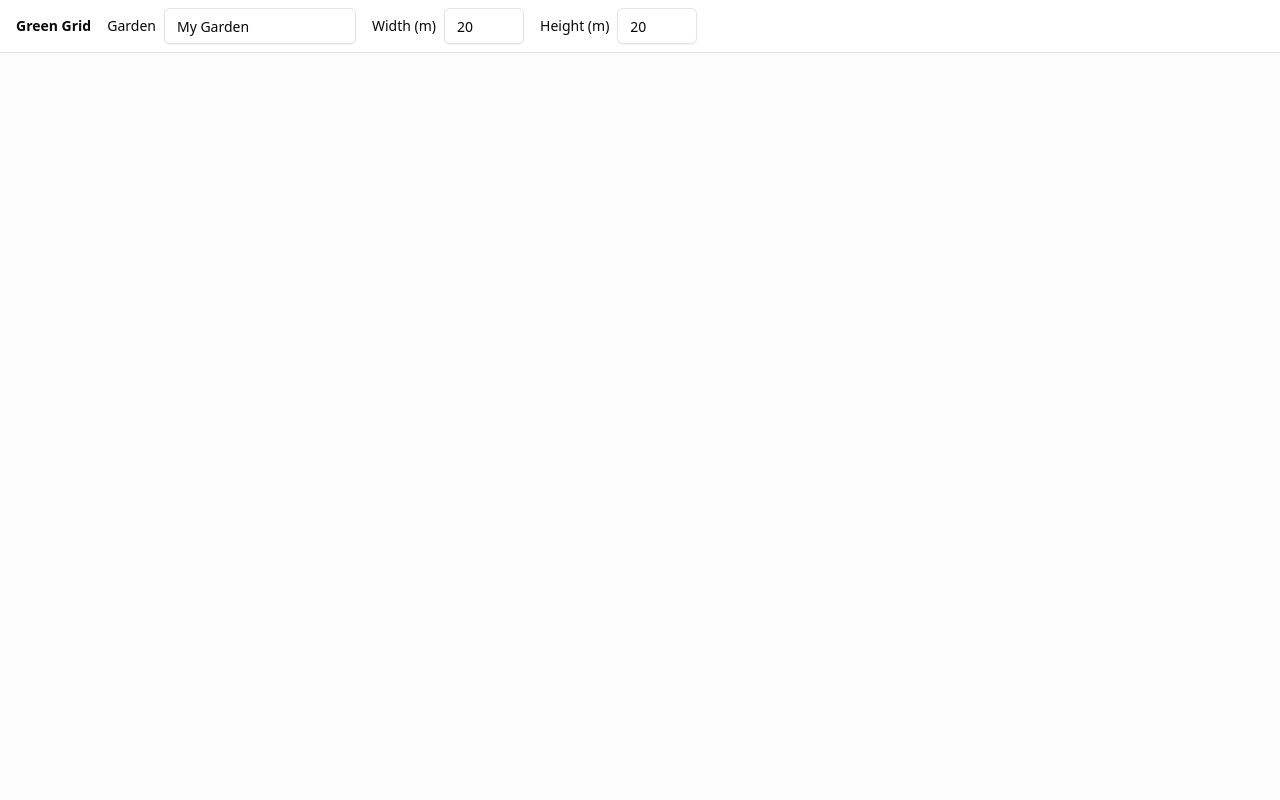
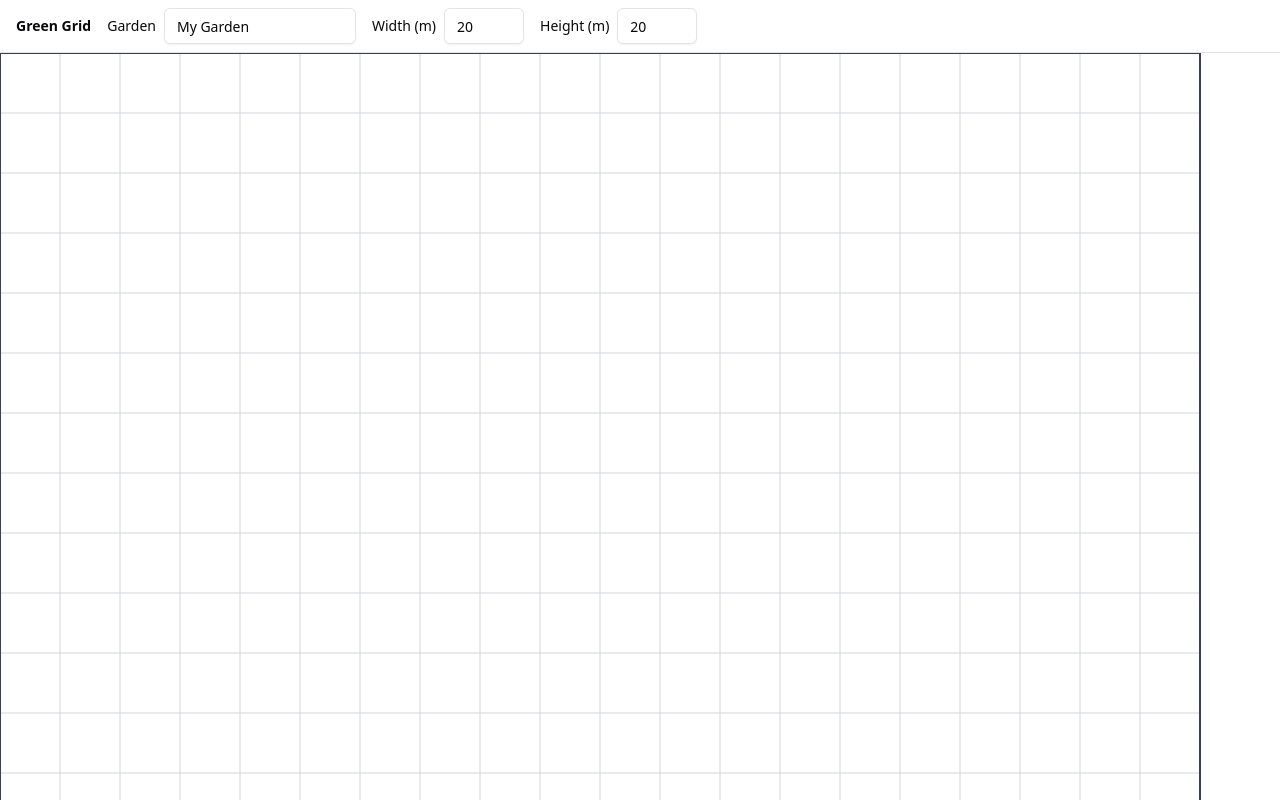
Before and after one commit to jakobos/green-grid, a React (Vite) app: page / in a window 1280 px wide. Built offline with nearby package versions, Linux system fonts and the light colour scheme.

Commit message:
feat(canvas-scaffold): grid canvas with pan and zoom (p2)

```diff
--- a/src/App.tsx
+++ b/src/App.tsx
@@ -1,10 +1,13 @@
 import { Header } from './components/Header'
+import { Canvas } from './components/Canvas'
 
 export function App(): JSX.Element {
   return (
     <div className="flex h-screen flex-col">
       <Header />
-      <main className="flex-1 bg-muted/30" />
+      <main className="flex flex-1 overflow-hidden">
+        <Canvas />
+      </main>
     </div>
   )
 }
--- /dev/null
+++ b/src/components/Canvas.tsx
@@ -0,0 +1,90 @@
+import { useCallback, useEffect, useRef, useState } from 'react'
+import { Stage, Layer } from 'react-konva'
+import type Konva from 'konva'
+import { useGardenStore } from '@/store/garden'
+import { Grid } from './Grid'
+
+const ZOOM_SENSITIVITY = 0.001
+const MIN_SCALE = 0.1
+const MAX_SCALE = 5.0
+
+export function Canvas(): JSX.Element {
+  const containerRef = useRef<HTMLDivElement>(null)
+  const [size, setSize] = useState({ width: 0, height: 0 })
+  const { viewport, setViewport, garden } = useGardenStore()
+
+  useEffect(() => {
+    const container = containerRef.current
+    if (!container) return
+
+    const observer = new ResizeObserver((entries) => {
+      const entry = entries[0]
+      if (entry) {
+        setSize({
+          width: entry.contentRect.width,
+          height: entry.contentRect.height,
+        })
+      }
+    })
+    observer.observe(container)
+    return () => observer.disconnect()
+  }, [])
+
+  const handleWheel = useCallback(
+    (e: Konva.KonvaEventObject<WheelEvent>) => {
+      e.evt.preventDefault()
+      const stage = e.target.getStage()
+      if (!stage) return
+
+      const pointer = stage.getPointerPosition()
+      if (!pointer) return
+
+      const delta = -e.evt.deltaY * ZOOM_SENSITIVITY
+      const newScale = Math.max(MIN_SCALE, Math.min(MAX_SCALE, viewport.scale + delta))
+      const scaleFactor = newScale / viewport.scale
+
+      setViewport({
+        x: pointer.x - (pointer.x - viewport.x) * scaleFactor,
+        y: pointer.y - (pointer.y - viewport.y) * scaleFactor,
+        scale: newScale,
+      })
+    },
+    [viewport, setViewport]
+  )
+
+  const handleDragEnd = useCallback(
+    (e: Konva.KonvaEventObject<DragEvent>) => {
+      setViewport({
+        x: e.target.x(),
+        y: e.target.y(),
+        scale: viewport.scale,
+      })
+    },
+    [viewport.scale, setViewport]
+  )
+
+  return (
+    <div ref={containerRef} className="flex-1 overflow-hidden">
+      {size.width > 0 && size.height > 0 && (
+        <Stage
+          width={size.width}
+          height={size.height}
+          x={viewport.x}
+          y={viewport.y}
+          scaleX={viewport.scale}
+          scaleY={viewport.scale}
+          draggable
+          onWheel={handleWheel}
+          onDragEnd={handleDragEnd}
+        >
+          <Layer>
+            <Grid
+              widthMeters={garden.widthMeters}
+              heightMeters={garden.heightMeters}
+            />
+          </Layer>
+        </Stage>
+      )}
+    </div>
+  )
+}
--- /dev/null
+++ b/src/components/Grid.tsx
@@ -0,0 +1,56 @@
+import { Line, Rect } from 'react-konva'
+
+export const PIXELS_PER_METER = 60
+
+type GridProps = {
+  widthMeters: number
+  heightMeters: number
+}
+
+export function Grid({ widthMeters, heightMeters }: GridProps): JSX.Element {
+  const canvasWidth = widthMeters * PIXELS_PER_METER
+  const canvasHeight = heightMeters * PIXELS_PER_METER
+
+  const verticalLines: JSX.Element[] = []
+  for (let col = 0; col <= widthMeters; col++) {
+    const x = col * PIXELS_PER_METER
+    verticalLines.push(
+      <Line
+        key={`v${col}`}
+        points={[x, 0, x, canvasHeight]}
+        stroke="#d1d5db"
+        strokeWidth={1}
+      />
+    )
+  }
+
+  const horizontalLines: JSX.Element[] = []
+  for (let row = 0; row <= heightMeters; row++) {
+    const y = row * PIXELS_PER_METER
+    horizontalLines.push(
+      <Line
+        key={`h${row}`}
+        points={[0, y, canvasWidth, y]}
+        stroke="#d1d5db"
+        strokeWidth={1}
+      />
+    )
+  }
+
+  return (
+    <>
+      {verticalLines}
+      {horizontalLines}
+      <Rect
+        x={0}
+        y={0}
+        width={canvasWidth}
+        height={canvasHeight}
+        stroke="#374151"
+        strokeWidth={2}
+        fill="transparent"
+        listening={false}
+      />
+    </>
+  )
+}
```
Also changed, not shown: context/changes/canvas-scaffold/plan.md (+6 -6 lines), 1 other file (tests, documents, lock files or other folders).
